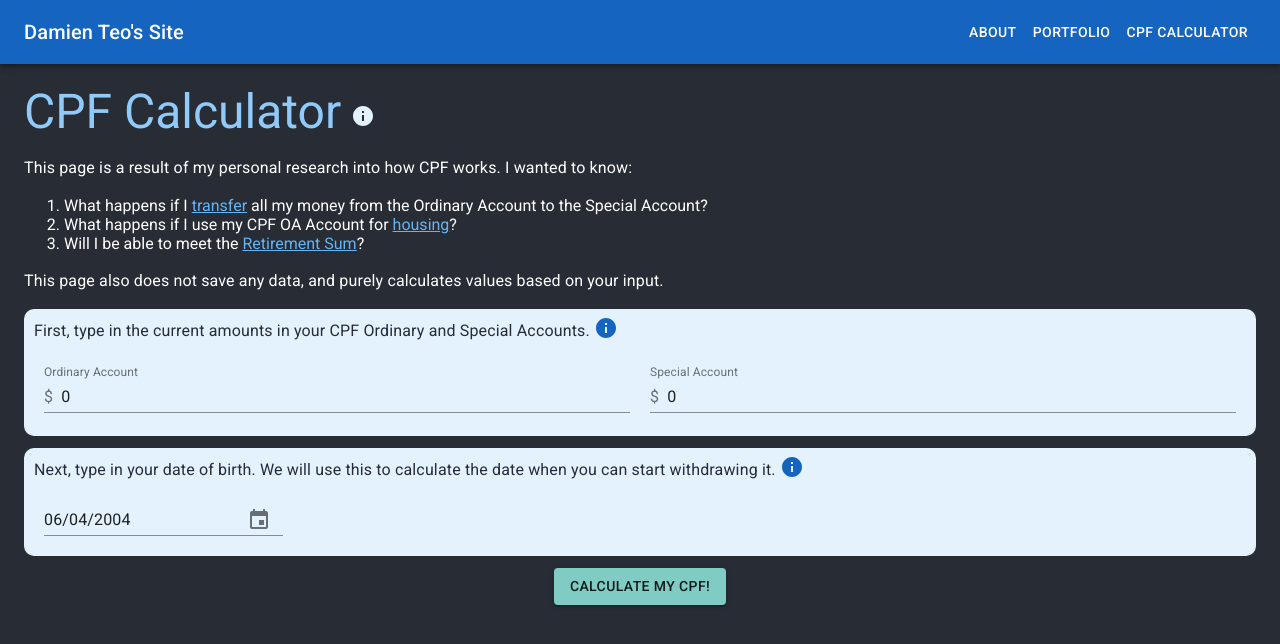
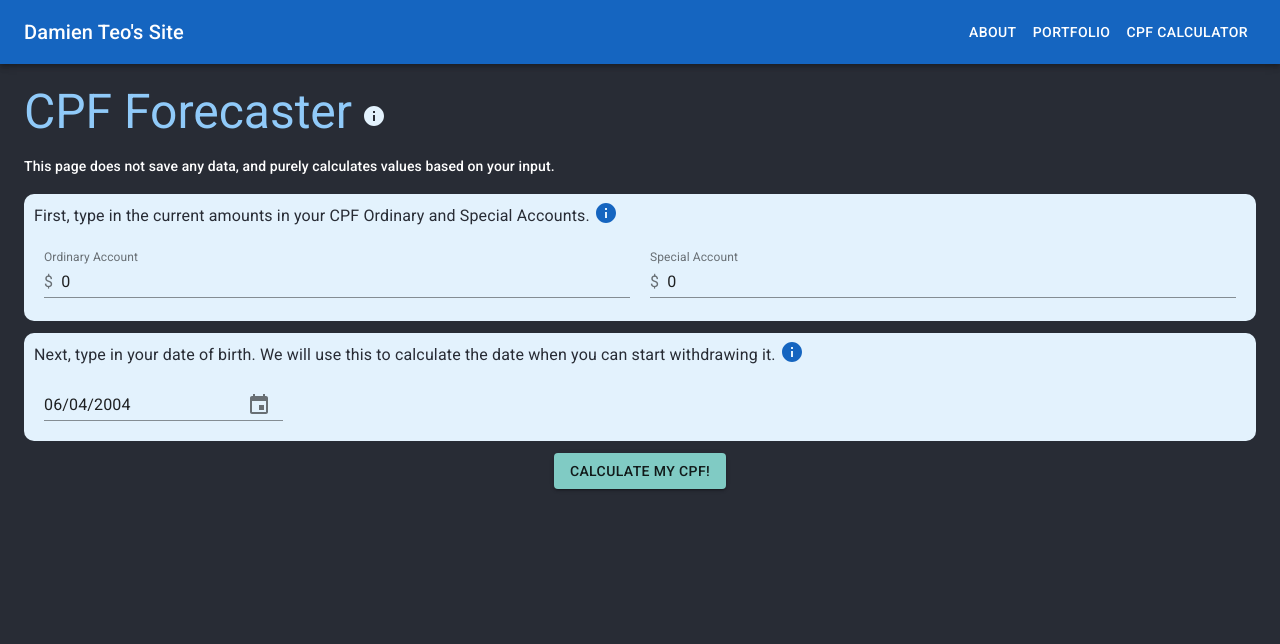
Before and after one commit to damienteo/my-app, a Next.js app: page /cpf-calculator in a window 1280 px wide. Shown: the top 644 px of the page. Built offline with nearby package versions, Linux system fonts and the light colour scheme.

Commit message:
Remove unnecessary content

```diff
--- a/components/views/cpfCalculator.jsx
+++ b/components/views/cpfCalculator.jsx
@@ -136,7 +136,7 @@ const CPFCalculatorPage = () => {
       <Layout>
         {/* Header with Disclaimer */}
         <div className={classes.headerWrapper}>
-          <Header text="CPF Calculator" />
+          <Header text="CPF Forecaster" />
           <InfoPopup iconColor="secondary" title="Disclaimer">
             <Paragraph variant="subtitle2" className={classes.paragraph}>
               This page is not meant to be for financial advice.
@@ -160,7 +160,7 @@ const CPFCalculatorPage = () => {
         </div>
 
         {/* Aim */}
-        <Paragraph className={classes.introduction}>
+        {/* <Paragraph className={classes.introduction}>
           This page is a result of my personal research into how CPF works. I
           wanted to know:
         </Paragraph>
@@ -191,10 +191,10 @@ const CPFCalculatorPage = () => {
               ?
             </li>
           </ol>
-        </div>
-        <Paragraph className={classes.introduction}>
-          This page also does not save any data, and purely calculates values
-          based on your input.
+        </div> */}
+        <Paragraph variant="subtitle2" className={classes.introduction}>
+          This page does not save any data, and purely calculates values based
+          on your input.
         </Paragraph>
 
         {/* User Input */}
```
